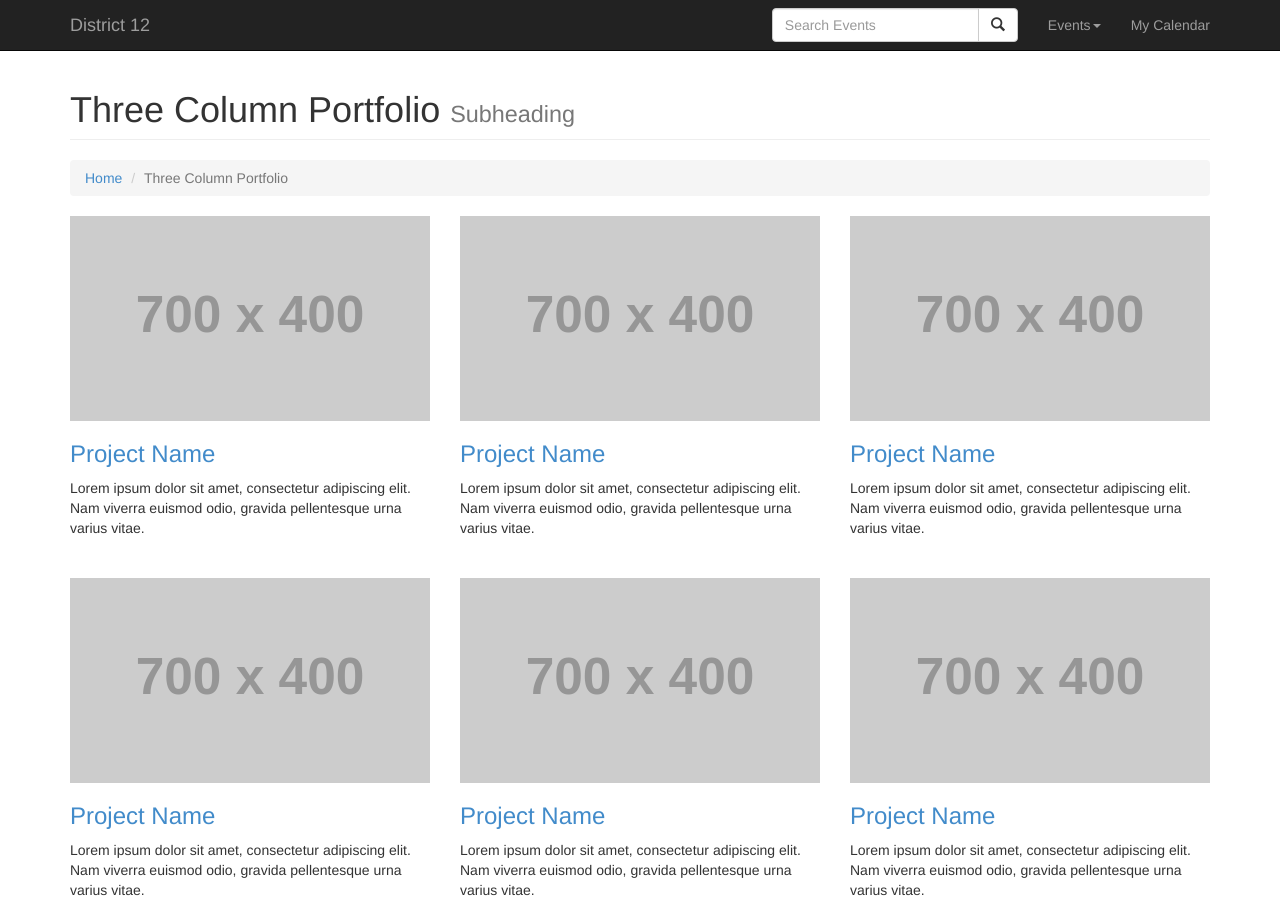
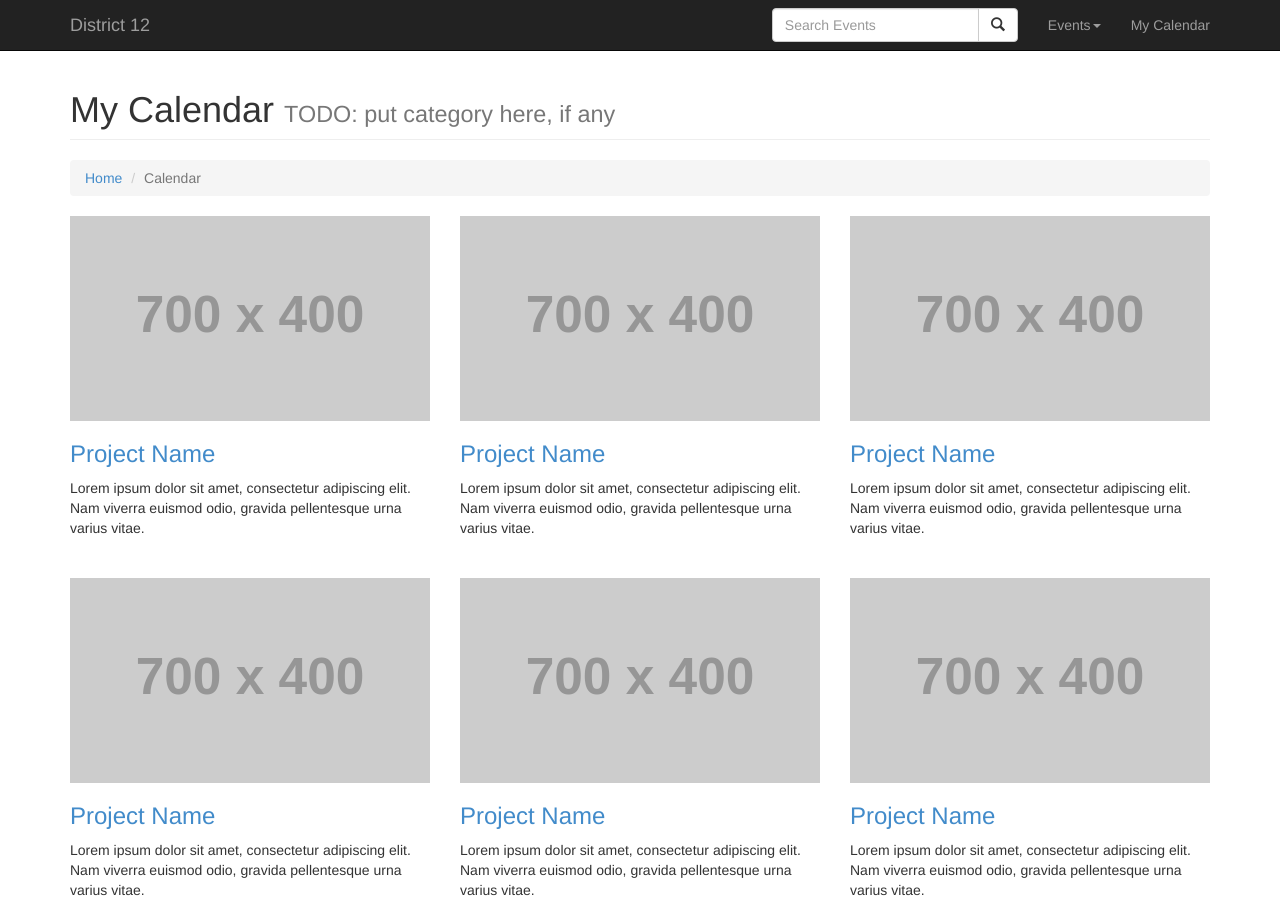
Before and after one commit to jw3046/district12, a plain HTML site: page calendar.html in a window 1280 px wide. Shown: the top 913 px of the page. Drawn offline with nearby package versions, Linux system fonts and the light colour scheme; files that its build step writes are made by us from their sources; placeholder pictures from the web are drawn by us; a script that the page names is missing.

```diff
--- a/calendar.html
+++ b/calendar.html
@@ -107,13 +107,13 @@
         <!-- Page Heading/Breadcrumbs -->
         <div class="row">
             <div class="col-lg-12">
-                <h1 class="page-header">Three Column Portfolio
-                    <small>Subheading</small>
+                <h1 class="page-header">My Calendar
+                    <small>TODO: put category here, if any</small>
                 </h1>
                 <ol class="breadcrumb">
                     <li><a href="index.html">Home</a>
                     </li>
-                    <li class="active">Three Column Portfolio</li>
+                    <li class="active">Calendar</li>
                 </ol>
             </div>
         </div>
```
Also changed, not shown: index.html (+3 -3 lines).
